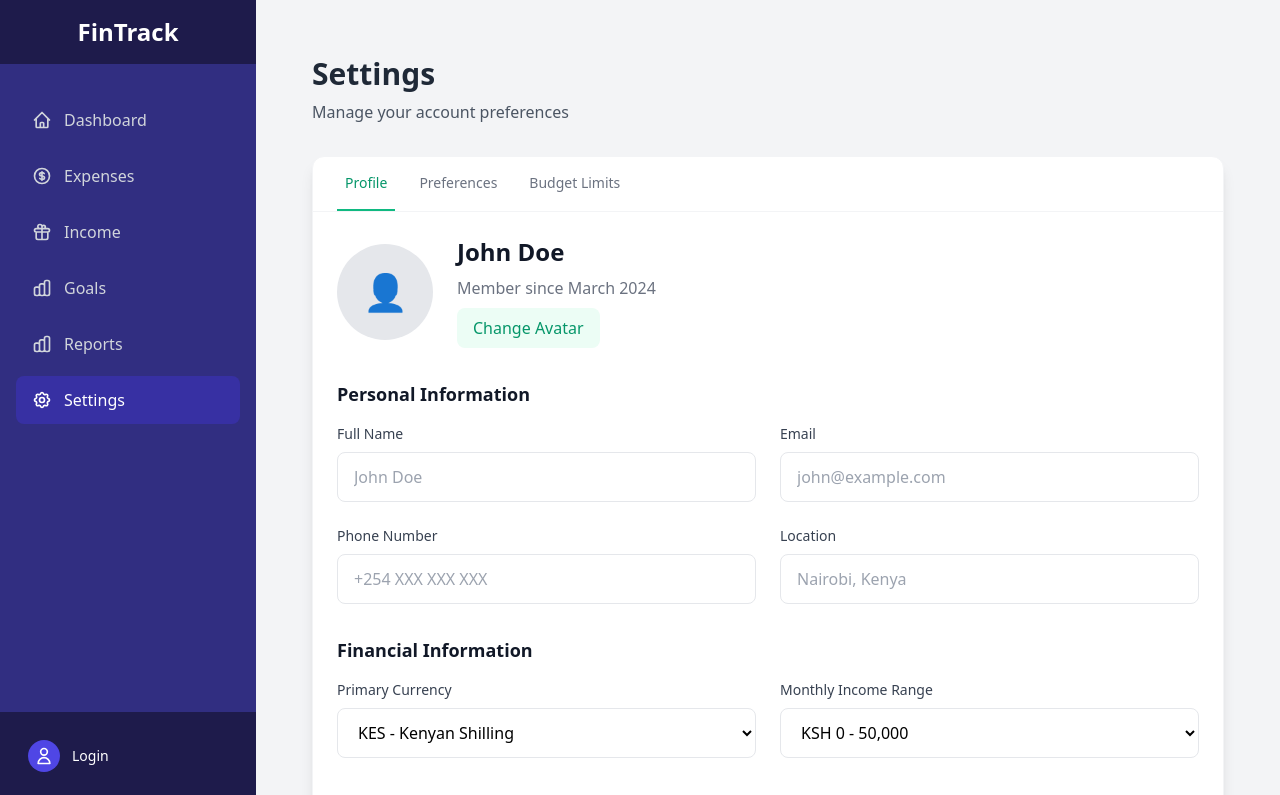
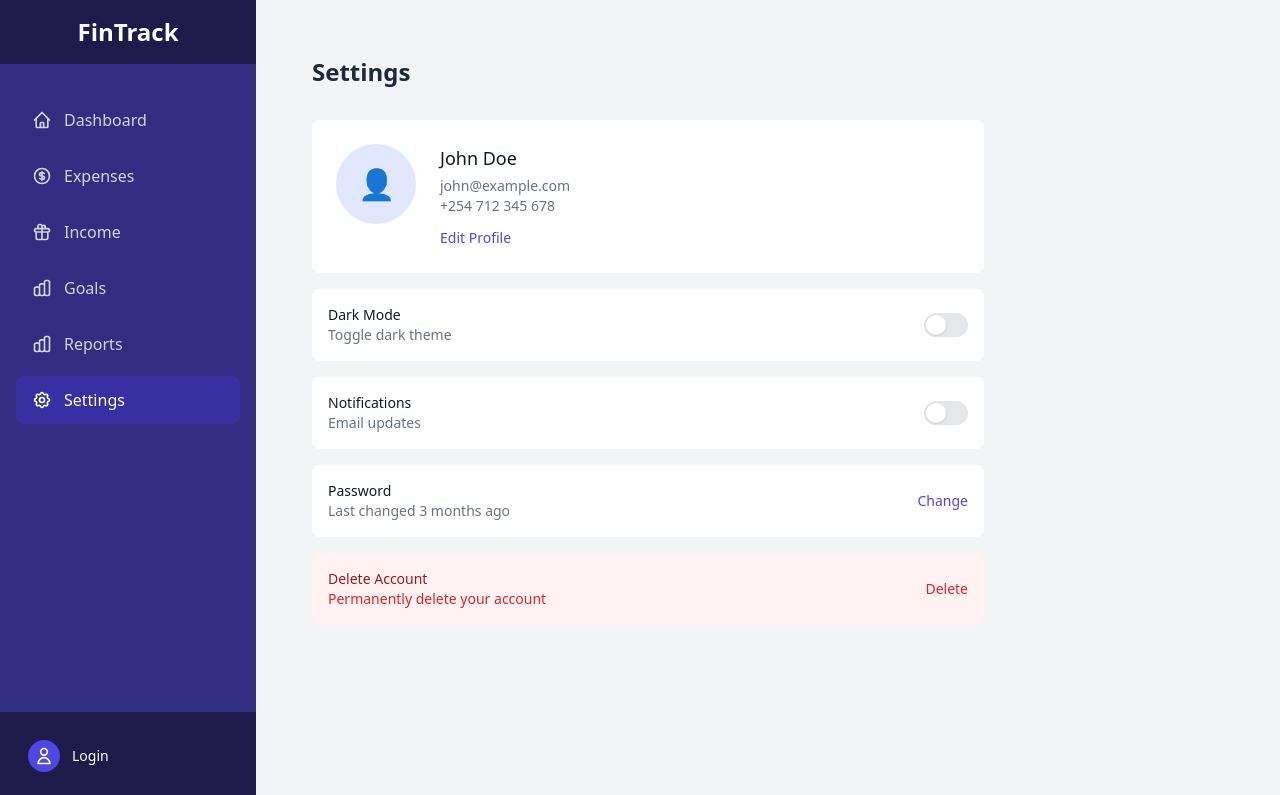
Before and after one commit to Maalim98/financial-tracker, a React (Vite) app: page /settings in a window 1280 px wide. Shown: the top 795 px of the page. Built offline with nearby package versions, Linux system fonts and the light colour scheme.

Commit message:
Improve profile section layout and styling

```diff
--- a/src/pages/Settings.jsx
+++ b/src/pages/Settings.jsx
@@ -1,240 +1,154 @@
+import { useTheme } from '../context/ThemeContext';
 import { useState } from 'react';
-import { useTheme } from '../context/ThemeContext';
 
 function Settings() {
-  const [activeTab, setActiveTab] = useState('profile');
   const { darkMode, toggleDarkMode } = useTheme();
+  const [isEditing, setIsEditing] = useState(false);
 
   return (
     <div className="p-6">
-      {/* Header Section */}
-      <div className="mb-8">
-        <h1 className="text-3xl font-bold text-gray-800 dark:text-white mb-2">Settings</h1>
-        <p className="text-gray-600 dark:text-gray-400">Manage your account preferences</p>
+      <h1 className="text-2xl font-semibold text-gray-800 dark:text-white mb-8">Settings</h1>
+
+      <div className="max-w-2xl space-y-4">
+        {/* Profile Section */}
+        <div className="bg-white dark:bg-gray-800 rounded-lg p-6">
+          <div className="flex items-start space-x-6">
+            {/* Profile Picture */}
+            <div className="relative group">
+              <div className="w-20 h-20 rounded-full bg-indigo-100 dark:bg-indigo-900/30 flex items-center justify-center text-3xl overflow-hidden">
+                👤
+              </div>
+              <label className="absolute inset-0 flex items-center justify-center bg-black/50 text-white opacity-0 group-hover:opacity-100 rounded-full cursor-pointer transition-opacity">
+                <span className="text-xs">Change</span>
+                <input type="file" className="hidden" accept="image/*" />
+              </label>
             </div>
 
-      {/* Settings Navigation */}
-      <div className="bg-white dark:bg-gray-800 rounded-xl shadow-lg border border-gray-100 dark:border-gray-700">
-        <div className="border-b border-gray-100 dark:border-gray-700">
-          <nav className="flex space-x-4 px-6" aria-label="Settings">
-            <button
-              onClick={() => setActiveTab('profile')}
-              className={`py-4 px-2 border-b-2 font-medium text-sm ${
-                activeTab === 'profile'
-                  ? 'border-emerald-500 text-emerald-600 dark:text-emerald-400'
-                  : 'border-transparent text-gray-500 hover:text-gray-700 dark:text-gray-400 dark:hover:text-gray-300'
-              }`}
-            >
-              Profile
-            </button>
-            <button
-              onClick={() => setActiveTab('preferences')}
-              className={`py-4 px-2 border-b-2 font-medium text-sm ${
-                activeTab === 'preferences'
-                  ? 'border-emerald-500 text-emerald-600 dark:text-emerald-400'
-                  : 'border-transparent text-gray-500 hover:text-gray-700 dark:text-gray-400 dark:hover:text-gray-300'
-              }`}
-            >
-              Preferences
-            </button>
-            <button
-              onClick={() => setActiveTab('budget')}
-              className={`py-4 px-2 border-b-2 font-medium text-sm ${
-                activeTab === 'budget'
-                  ? 'border-emerald-500 text-emerald-600 dark:text-emerald-400'
-                  : 'border-transparent text-gray-500 hover:text-gray-700 dark:text-gray-400 dark:hover:text-gray-300'
-              }`}
-            >
-              Budget Limits
-            </button>
-          </nav>
-        </div>
-
-        <div className="p-6">
-          {/* Profile Settings */}
-          {activeTab === 'profile' && (
-            <div className="space-y-8">
-              {/* Profile Header */}
-              <div className="flex items-center space-x-6">
-                <div className="w-24 h-24 rounded-full bg-gray-200 dark:bg-gray-700 flex items-center justify-center text-4xl">
-                  👤
-                </div>
-                <div className="space-y-2">
-                  <h2 className="text-2xl font-bold text-gray-900 dark:text-white">John Doe</h2>
-                  <p className="text-gray-500 dark:text-gray-400">Member since March 2024</p>
-                  <button className="px-4 py-2 bg-emerald-50 dark:bg-emerald-900/30 text-emerald-600 dark:text-emerald-400 rounded-lg hover:bg-emerald-100 dark:hover:bg-emerald-900/50 transition-colors">
-                    Change Avatar
-                  </button>
-                </div>
-              </div>
-
-              {/* Personal Information */}
+            {/* Profile Info */}
+            <div className="flex-1">
+              {isEditing ? (
+                <div className="space-y-4">
                   <div>
-                <h3 className="text-lg font-semibold text-gray-900 dark:text-white mb-4">Personal Information</h3>
-                <div className="grid grid-cols-1 md:grid-cols-2 gap-6">
-                  <div>
-                    <label className="block text-sm font-medium text-gray-700 dark:text-gray-300 mb-2">
+                    <label className="block text-sm font-medium text-gray-700 dark:text-gray-300 mb-1">
                       Full Name
                     </label>
                     <input
                       type="text"
-                      className="w-full px-4 py-3 rounded-lg border bg-white dark:bg-gray-700 dark:border-gray-600 dark:text-white"
-                      placeholder="John Doe"
+                      defaultValue="John Doe"
+                      className="w-full px-3 py-2 rounded-lg border bg-white dark:bg-gray-700 dark:border-gray-600 dark:text-white text-sm"
                     />
                   </div>
                   <div>
-                    <label className="block text-sm font-medium text-gray-700 dark:text-gray-300 mb-2">
+                    <label className="block text-sm font-medium text-gray-700 dark:text-gray-300 mb-1">
                       Email
                     </label>
                     <input
                       type="email"
-                      className="w-full px-4 py-3 rounded-lg border bg-white dark:bg-gray-700 dark:border-gray-600 dark:text-white"
-                      placeholder="john@example.com"
+                      defaultValue="john@example.com"
+                      className="w-full px-3 py-2 rounded-lg border bg-white dark:bg-gray-700 dark:border-gray-600 dark:text-white text-sm"
                     />
                   </div>
                   <div>
-                    <label className="block text-sm font-medium text-gray-700 dark:text-gray-300 mb-2">
-                      Phone Number
+                    <label className="block text-sm font-medium text-gray-700 dark:text-gray-300 mb-1">
+                      Phone
                     </label>
                     <input
                       type="tel"
-                      className="w-full px-4 py-3 rounded-lg border bg-white dark:bg-gray-700 dark:border-gray-600 dark:text-white"
-                      placeholder="+254 XXX XXX XXX"
+                      defaultValue="+254 712 345 678"
+                      className="w-full px-3 py-2 rounded-lg border bg-white dark:bg-gray-700 dark:border-gray-600 dark:text-white text-sm"
                     />
                   </div>
+                  <div className="flex justify-end space-x-3">
+                    <button
+                      onClick={() => setIsEditing(false)}
+                      className="px-4 py-2 text-sm text-gray-600 dark:text-gray-400 hover:text-gray-800 dark:hover:text-gray-200"
+                    >
+                      Cancel
+                    </button>
+                    <button
+                      onClick={() => setIsEditing(false)}
+                      className="px-4 py-2 bg-indigo-600 text-white text-sm rounded-lg hover:bg-indigo-700"
+                    >
+                      Save Changes
+                    </button>
+                  </div>
+                </div>
+              ) : (
                 <div>
-                    <label className="block text-sm font-medium text-gray-700 dark:text-gray-300 mb-2">
-                      Location
-                    </label>
-                    <input
-                      type="text"
-                      className="w-full px-4 py-3 rounded-lg border bg-white dark:bg-gray-700 dark:border-gray-600 dark:text-white"
-                      placeholder="Nairobi, Kenya"
-                    />
+                  <h3 className="text-lg font-medium text-gray-900 dark:text-white">John Doe</h3>
+                  <p className="text-sm text-gray-500 dark:text-gray-400 mt-1">john@example.com</p>
+                  <p className="text-sm text-gray-500 dark:text-gray-400">+254 712 345 678</p>
+                  <button
+                    onClick={() => setIsEditing(true)}
+                    className="mt-3 text-sm text-indigo-600 dark:text-indigo-400 hover:underline"
+                  >
+                    Edit Profile
+                  </button>
+                </div>
+              )}
             </div>
           </div>
         </div>
 
-              {/* Financial Information */}
-              <div>
-                <h3 className="text-lg font-semibold text-gray-900 dark:text-white mb-4">Financial Information</h3>
-                <div className="grid grid-cols-1 md:grid-cols-2 gap-6">
-                  <div>
-                    <label className="block text-sm font-medium text-gray-700 dark:text-gray-300 mb-2">
-                      Primary Currency
-                    </label>
-                    <select className="w-full px-4 py-3 rounded-lg border bg-white dark:bg-gray-700 dark:border-gray-600 dark:text-white">
-                      <option value="KES">KES - Kenyan Shilling</option>
-                      <option value="USD">USD - US Dollar</option>
-                      <option value="EUR">EUR - Euro</option>
-                    </select>
-                  </div>
-                  <div>
-                    <label className="block text-sm font-medium text-gray-700 dark:text-gray-300 mb-2">
-                      Monthly Income Range
-                    </label>
-                    <select className="w-full px-4 py-3 rounded-lg border bg-white dark:bg-gray-700 dark:border-gray-600 dark:text-white">
-                      <option value="range1">KSH 0 - 50,000</option>
-                      <option value="range2">KSH 50,000 - 100,000</option>
-                      <option value="range3">KSH 100,000 - 200,000</option>
-                      <option value="range4">KSH 200,000+</option>
-                    </select>
-                  </div>
-                </div>
-              </div>
-
-              {/* Security */}
-              <div>
-                <h3 className="text-lg font-semibold text-gray-900 dark:text-white mb-4">Security</h3>
-                <div className="space-y-4">
-                  <button className="w-full md:w-auto px-4 py-2 bg-gray-100 dark:bg-gray-700 text-gray-700 dark:text-gray-300 rounded-lg hover:bg-gray-200 dark:hover:bg-gray-600 transition-colors text-sm">
-                    Change Password
-                  </button>
-                  <button className="w-full md:w-auto px-4 py-2 bg-gray-100 dark:bg-gray-700 text-gray-700 dark:text-gray-300 rounded-lg hover:bg-gray-200 dark:hover:bg-gray-600 transition-colors text-sm">
-                    Enable Two-Factor Authentication
-                  </button>
-                </div>
-              </div>
-
-              {/* Save Button */}
-              <div className="flex justify-end pt-6">
-                <button className="px-6 py-3 bg-emerald-600 text-white rounded-lg hover:bg-emerald-700 focus:outline-none focus:ring-2 focus:ring-offset-2 focus:ring-emerald-500 transition-colors">
-                  Save Changes
-                </button>
-              </div>
-            </div>
-          )}
-
-          {/* Preferences Settings */}
-          {activeTab === 'preferences' && (
-            <div className="space-y-6">
+        {/* Theme Toggle */}
+        <div className="bg-white dark:bg-gray-800 rounded-lg p-4">
           <div className="flex items-center justify-between">
             <div>
-                  <h3 className="text-lg font-medium text-gray-900 dark:text-white">Dark Mode</h3>
-                  <p className="text-sm text-gray-500 dark:text-gray-400">Toggle dark mode theme</p>
+              <h3 className="text-sm font-medium text-gray-900 dark:text-white">Dark Mode</h3>
+              <p className="text-sm text-gray-500 dark:text-gray-400">Toggle dark theme</p>
             </div>
             <button
               onClick={toggleDarkMode}
-                  className={`relative inline-flex h-6 w-11 flex-shrink-0 cursor-pointer rounded-full border-2 border-transparent transition-colors duration-200 ease-in-out ${
-                    darkMode ? 'bg-emerald-600' : 'bg-gray-200 dark:bg-gray-700'
+              className={`relative inline-flex h-6 w-11 flex-shrink-0 cursor-pointer rounded-full border-2 border-transparent transition-colors duration-200 ease-in-out focus:outline-none ${
+                darkMode ? 'bg-indigo-600' : 'bg-gray-200'
               }`}
             >
               <span
-                    className={`inline-block h-5 w-5 transform rounded-full bg-white shadow-lg transition duration-200 ease-in-out ${
+                className={`inline-block h-5 w-5 transform rounded-full bg-white shadow transition duration-200 ease-in-out ${
                   darkMode ? 'translate-x-5' : 'translate-x-0'
                 }`}
               />
             </button>
           </div>
+        </div>
 
+        {/* Notifications */}
+        <div className="bg-white dark:bg-gray-800 rounded-lg p-4">
           <div className="flex items-center justify-between">
             <div>
-                  <h3 className="text-lg font-medium text-gray-900 dark:text-white">Email Notifications</h3>
-                  <p className="text-sm text-gray-500 dark:text-gray-400">Receive email updates about your account</p>
+              <h3 className="text-sm font-medium text-gray-900 dark:text-white">Notifications</h3>
+              <p className="text-sm text-gray-500 dark:text-gray-400">Email updates</p>
             </div>
-                <button className="relative inline-flex h-6 w-11 flex-shrink-0 cursor-pointer rounded-full border-2 border-transparent bg-emerald-600 transition-colors duration-200 ease-in-out">
-                  <span className="translate-x-5 inline-block h-5 w-5 transform rounded-full bg-white shadow-lg transition duration-200 ease-in-out" />
+            <button className="relative inline-flex h-6 w-11 flex-shrink-0 cursor-pointer rounded-full border-2 border-transparent bg-gray-200 transition-colors duration-200 ease-in-out focus:outline-none">
+              <span className="inline-block h-5 w-5 transform rounded-full bg-white shadow transition duration-200 ease-in-out" />
             </button>
           </div>
         </div>
-          )}
 
-          {/* Budget Limits Settings */}
-          {activeTab === 'budget' && (
-            <div className="space-y-6">
+        {/* Security */}
+        <div className="bg-white dark:bg-gray-800 rounded-lg p-4">
+          <div className="flex items-center justify-between">
             <div>
-                <h3 className="text-lg font-medium text-gray-900 dark:text-white mb-4">Monthly Budget Limits</h3>
-                <div className="space-y-4">
-                  {['Food & Dining', 'Transportation', 'Shopping', 'Entertainment'].map((category) => (
-                    <div key={category} className="flex items-center justify-between">
-                      <div className="flex-1">
-                        <label className="block text-sm font-medium text-gray-700 dark:text-gray-300">
-                          {category}
-                        </label>
-                        <div className="mt-1 relative rounded-lg">
-                          <input
-                            type="number"
-                            className="w-full pl-12 pr-4 py-2 rounded-lg border bg-white dark:bg-gray-700 dark:border-gray-600 dark:text-white"
-                            placeholder="0"
-                          />
-                          <div className="absolute inset-y-0 left-0 pl-3 flex items-center pointer-events-none">
-                            <span className="text-gray-500 dark:text-gray-400">KSH</span>
+              <h3 className="text-sm font-medium text-gray-900 dark:text-white">Password</h3>
+              <p className="text-sm text-gray-500 dark:text-gray-400">Last changed 3 months ago</p>
             </div>
-                        </div>
-                      </div>
-                    </div>
-                  ))}
+            <button className="text-sm text-indigo-600 dark:text-indigo-400 hover:underline">
+              Change
+            </button>
           </div>
         </div>
 
-              {/* Save Button */}
-              <div className="flex justify-end pt-6">
-                <button className="px-6 py-3 bg-emerald-600 text-white rounded-lg hover:bg-emerald-700 focus:outline-none focus:ring-2 focus:ring-offset-2 focus:ring-emerald-500 transition-colors">
-                  Save Changes
+        {/* Danger Zone */}
+        <div className="bg-red-50 dark:bg-red-900/10 rounded-lg p-4">
+          <div className="flex items-center justify-between">
+            <div>
+              <h3 className="text-sm font-medium text-red-800 dark:text-red-400">Delete Account</h3>
+              <p className="text-sm text-red-600 dark:text-red-300">Permanently delete your account</p>
+            </div>
+            <button className="text-sm text-red-600 dark:text-red-400 hover:underline">
+              Delete
             </button>
           </div>
-            </div>
-          )}
         </div>
       </div>
     </div>
```
Lines whose indentation alone changed are shown as unchanged.
